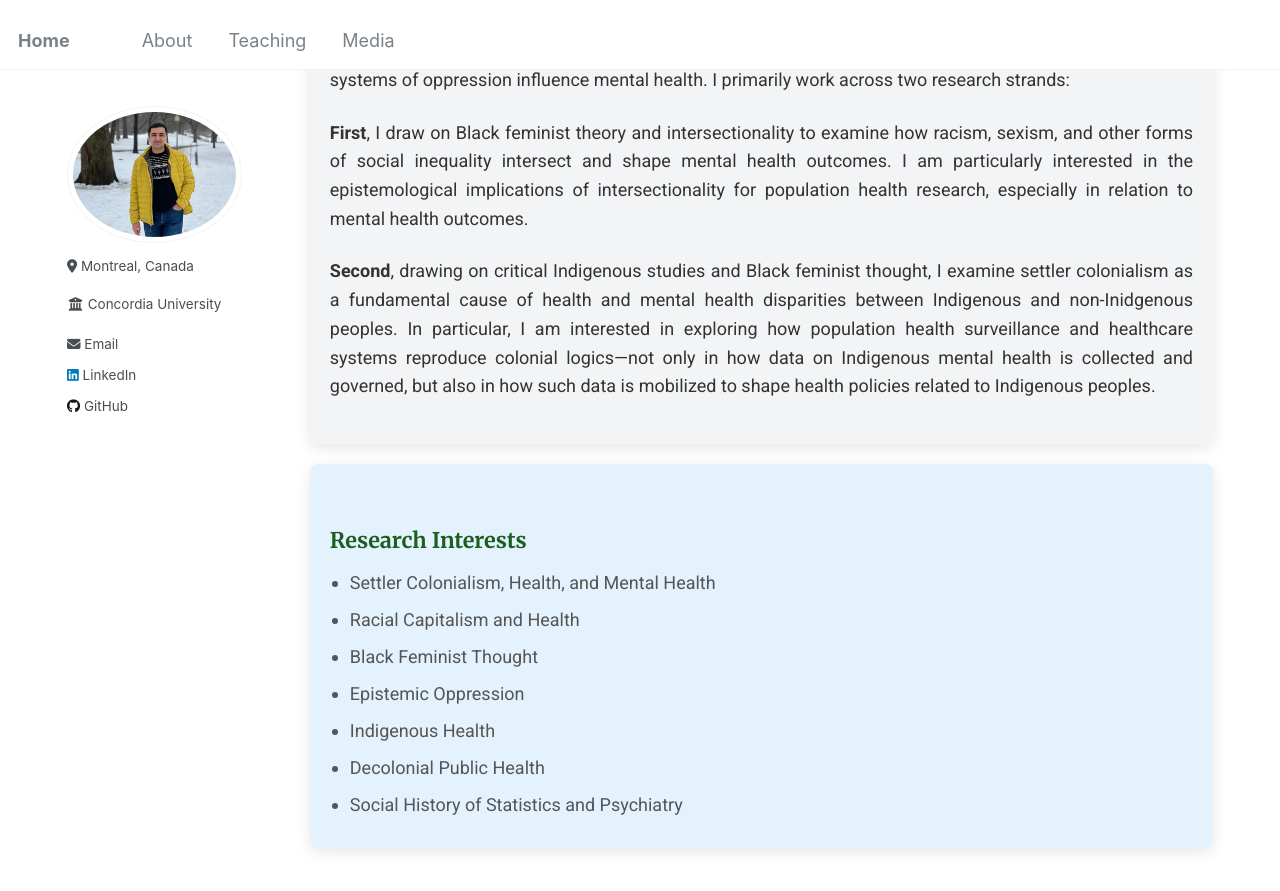
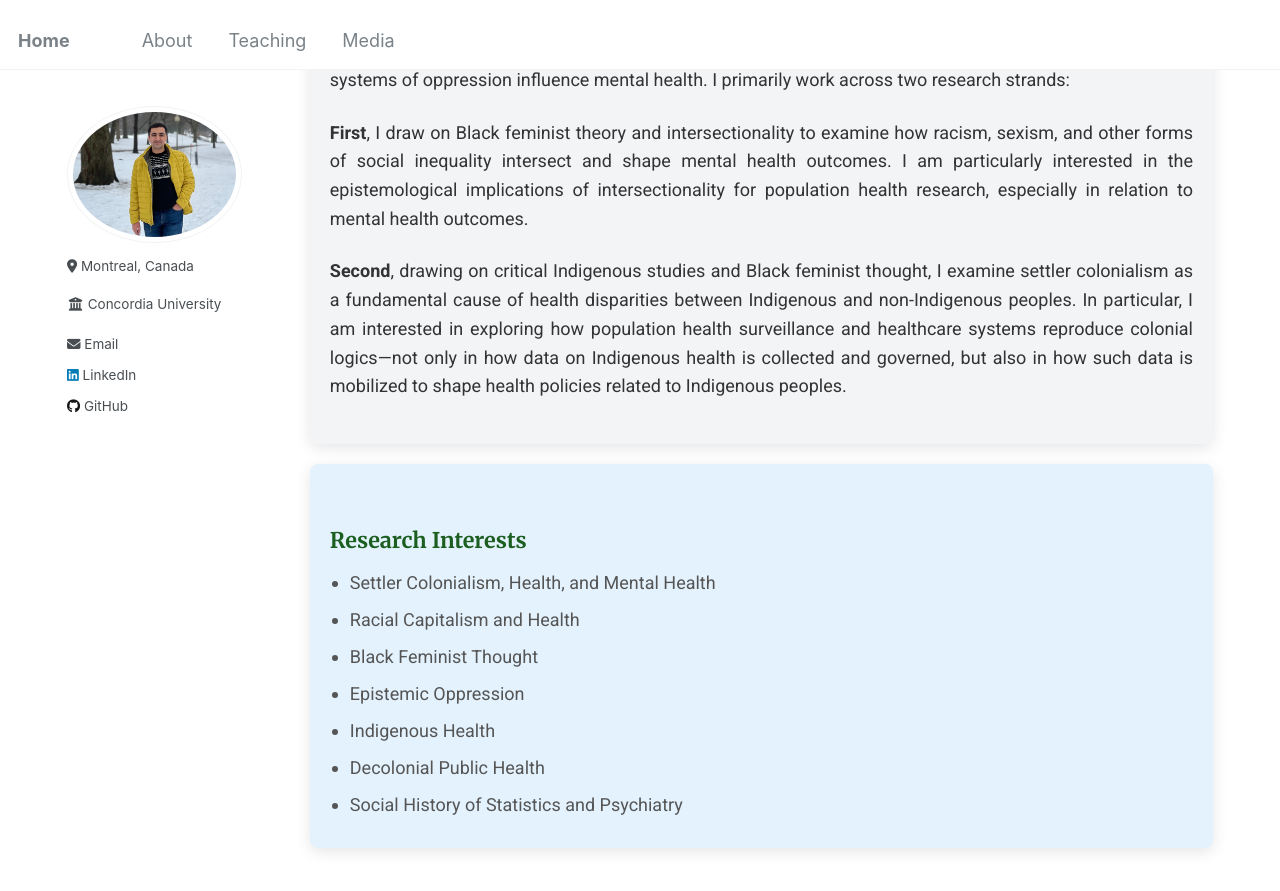
Before and after one commit to Mohsnmonji/mohsnmonji.github.io, a Jekyll site: the page built from about-me.md, in a window 1280 px wide and 900 px high, scrolled down 505 px. Shown: the top 891 px of the window. Built offline with Jekyll 4.4.1, drawn with Linux system fonts in a browser that asks for light colours.

Commit message:
Update about-me.md

```diff
--- a/about-me.md
+++ b/about-me.md
@@ -112,7 +112,7 @@ author_profile: true
   </p>
 
 <p>
-  <strong>Second</strong>, drawing on critical Indigenous studies and Black feminist thought, I examine settler colonialism as a fundamental cause of health and mental health disparities between Indigenous and non-Inidgenous peoples. In particular, I am interested in exploring how population health surveillance and healthcare systems reproduce colonial logics—not only in how data on Indigenous mental health is collected and governed, but also in how such data is mobilized to shape health policies related to Indigenous peoples.
+  <strong>Second</strong>, drawing on critical Indigenous studies and Black feminist thought, I examine settler colonialism as a fundamental cause of health disparities between Indigenous and non-Indigenous peoples. In particular, I am interested in exploring how population health surveillance and healthcare systems reproduce colonial logics—not only in how data on Indigenous health is collected and governed, but also in how such data is mobilized to shape health policies related to Indigenous peoples.
 </p>
 
 
```
